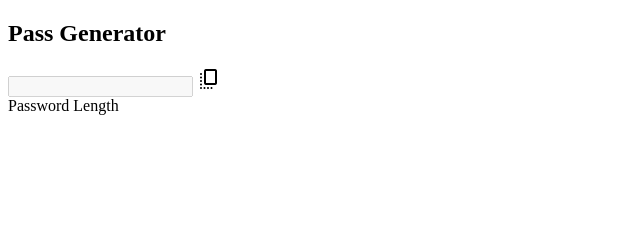
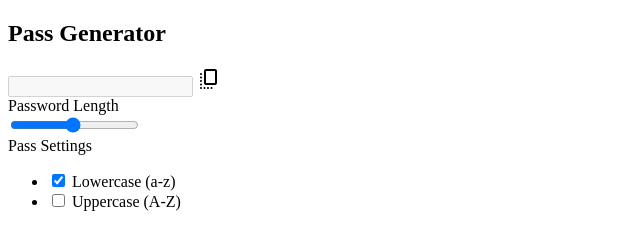
Before and after one commit to leticea/password-generator, a plain HTML site: page index.html in a window 1280 px wide. Shown: the whole page, without its empty margins (0-640 px from the left). Drawn offline with nearby package versions, Linux system fonts and the light colour scheme.

Commit message:
codando html

```diff
--- a/index.html
+++ b/index.html
@@ -21,8 +21,25 @@
         <div class="pass-length">
           <div class="details">
             <label class="title">Password Length</label>
+            <span></span>
           </div>
+          <input type="range" min="1" max="30" value="15" step="1">
         </div>
+
+        <div class="pass-settings">
+          <label class="title">Pass Settings</label>
+          <ul class="options">
+            <li class="option">
+              <input type="checkbox" id="lowercase" checked>
+              <label for="lowercase">Lowercase (a-z)</label>
+            </li>
+            <li class="option">
+              <input type="checkbox" id="uppercase">
+              <label for="uppercase">Uppercase (A-Z)</label>
+            </li>
+          </ul>
+        </div>
+
       </div>
     </div>
   </div>
```
